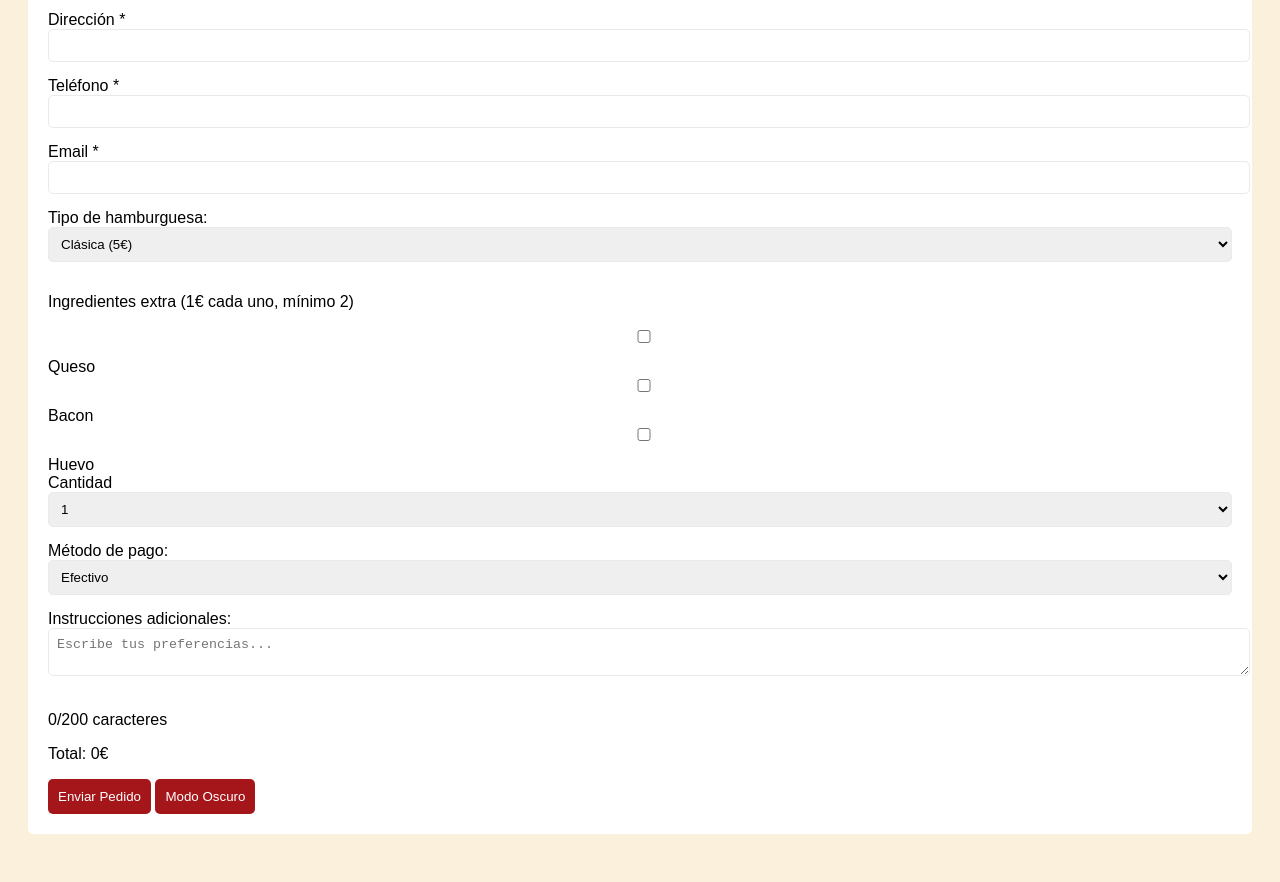
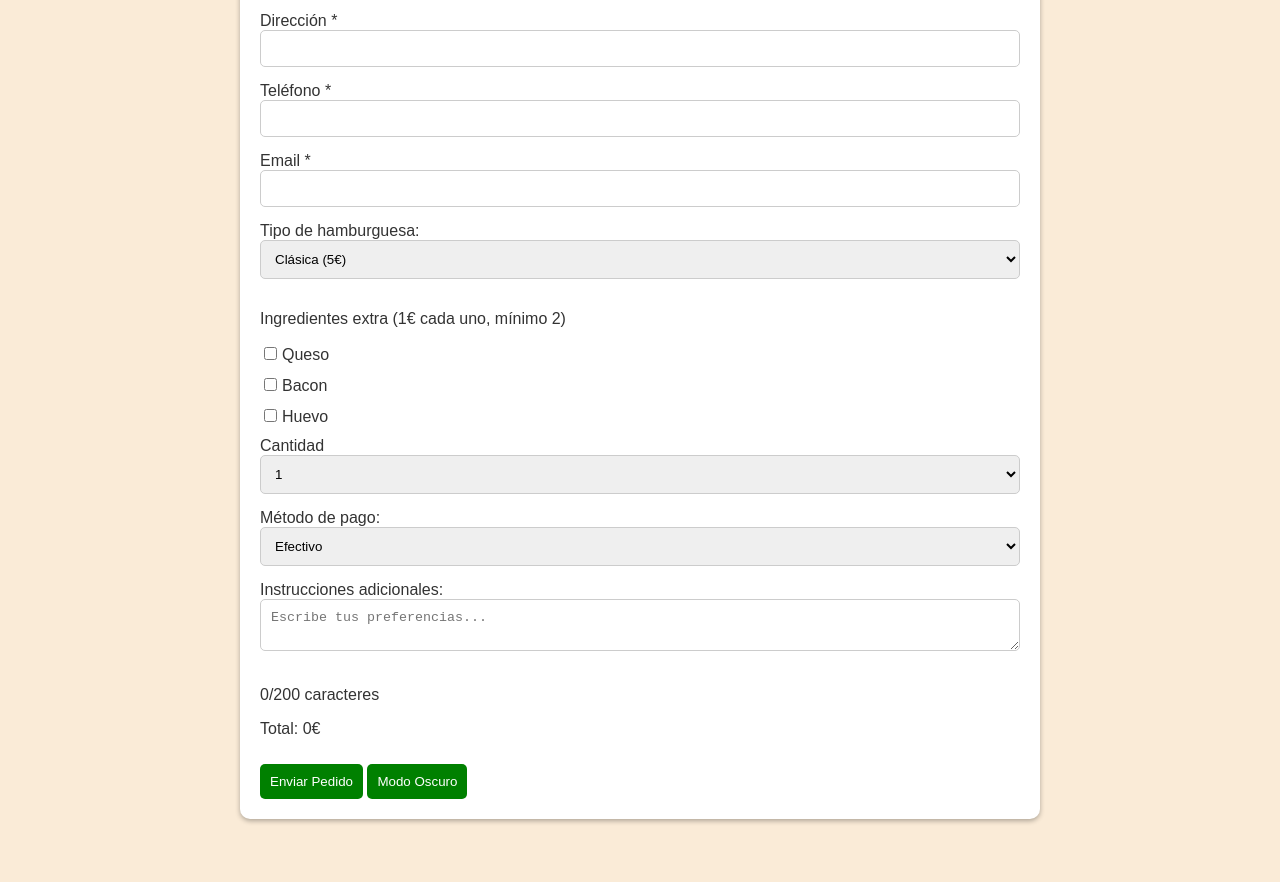
Before and after one commit to profemyri/prueba, a plain HTML site: page index.html in a window 1280 px wide. Shown: the part 550-1432 px from the top of the page. After the commit the page ends 1409 px from the top, so only its background shows below. Drawn offline with Linux system fonts and the light colour scheme.

Commit message:
Update ex_UD4_UD5.css

```diff
--- a/ex_UD4_UD5.css
+++ b/ex_UD4_UD5.css
@@ -1,55 +1,61 @@
 body {
-  background-color: #faf0dc;
-  color: black;
-  font-family: Arial, sans-serif;
-  padding: 20px;
+    max-width: 800px;
+    margin: 0 auto;
+    background-color: #FAEBD7;
+    font-family: Arial, sans-serif;
+    color: #333;
+    padding: 20px;
 }
 
 h1 {
-  color: #a4161a;
-  text-align: center;
-  font-size: 32px;
-  margin-bottom: 20px;
-}
-
-h2, h3 {
-  color: #5f5e5e;
-  font-size: 24px;
-  margin-bottom: 15px;
+    text-align: center;
+    color: brown;
 }
 
 img {
-  width: 100%;
-  max-width: 500px;
-  display: block;
-  margin: 0 auto 15px auto;
-  border-radius: 5px;
+    width: 500px;
+    display: block;
+    margin: 0 auto;
+    border-radius: 10px;
 }
 
 form {
-  background-color: #ffffff;
-  padding: 20px;
-  border-radius: 5px;
-  margin: 20px 0;
+    background-color: white;
+    padding: 20px;
+    border-radius: 10px;
+    box-shadow: 0 2px 5px rgba(0,0,0,0.3);
+    margin-top: 20px;
+    margin-bottom: 20px;
 }
 
 input, select, textarea {
-  padding: 8px;
-  margin-bottom: 15px;
-  border-radius: 5px;
-  border: 1px solid #eaeaea;
-  width: 100%;
+    width: 100%;
+    padding: 10px;
+    margin-bottom: 15px;
+    border-radius: 5px;
+    border: 1px solid #ccc;
+    box-sizing: border-box;
 }
 
-button#enviar, button#modoOscuro {
-  background-color: #a4161a;
-  color: white;
-  padding: 10px;
-  border: none;
-  border-radius: 5px;
+input[type="checkbox"] {
+    width: auto;
+    margin-right: 5px;
+}
+
+button {
+    background-color: green;
+    color: white;
+    border: none;
+    padding: 10px;
+    border-radius: 5px;
+    margin-top: 10px;
 }
 
 .dark-mode {
-  background-color: #333;
-  color: white;
+    background-color: #333;
+    color: white;
 }
+
+.dark-mode form {
+    background-color: #555;
+}
```
